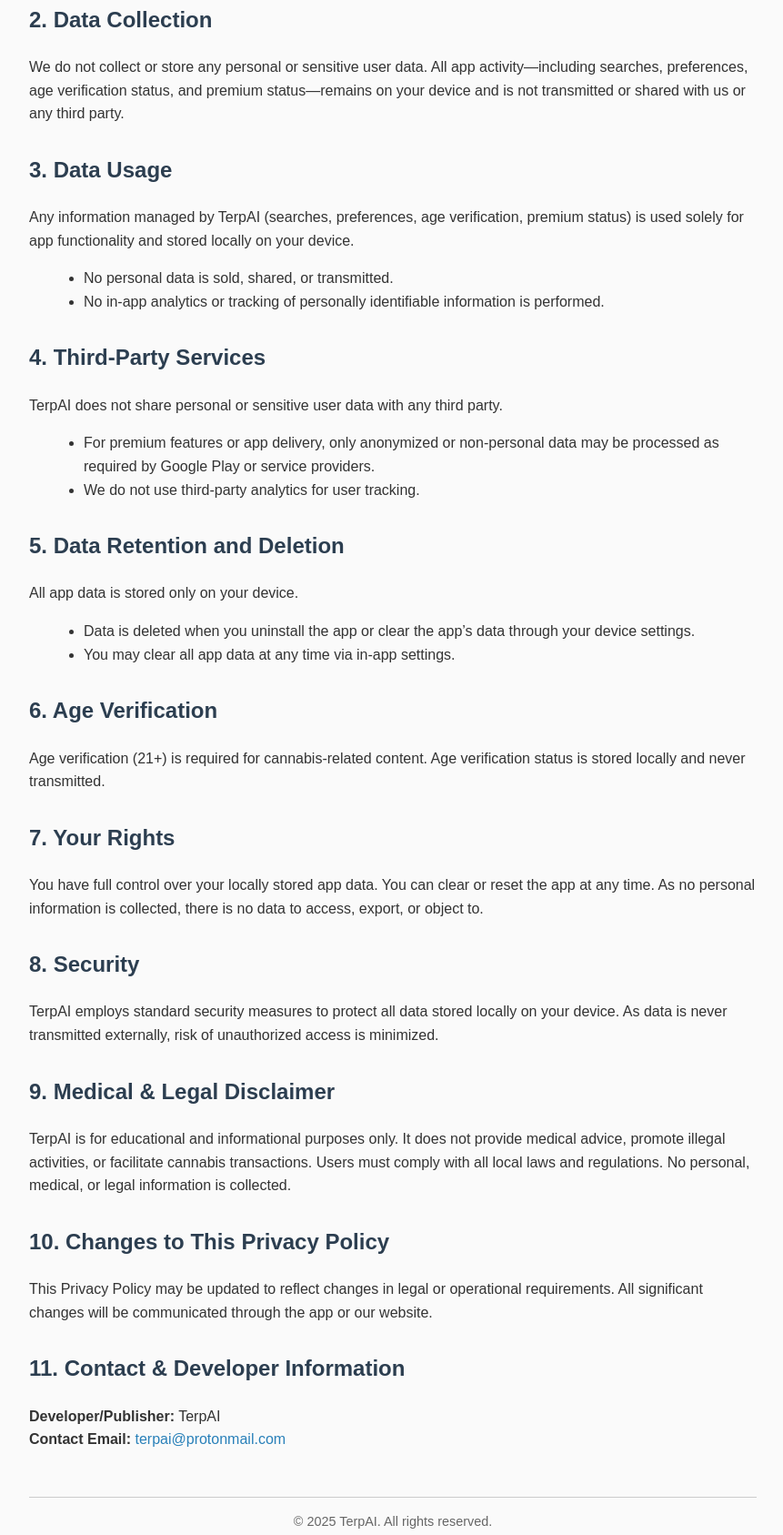
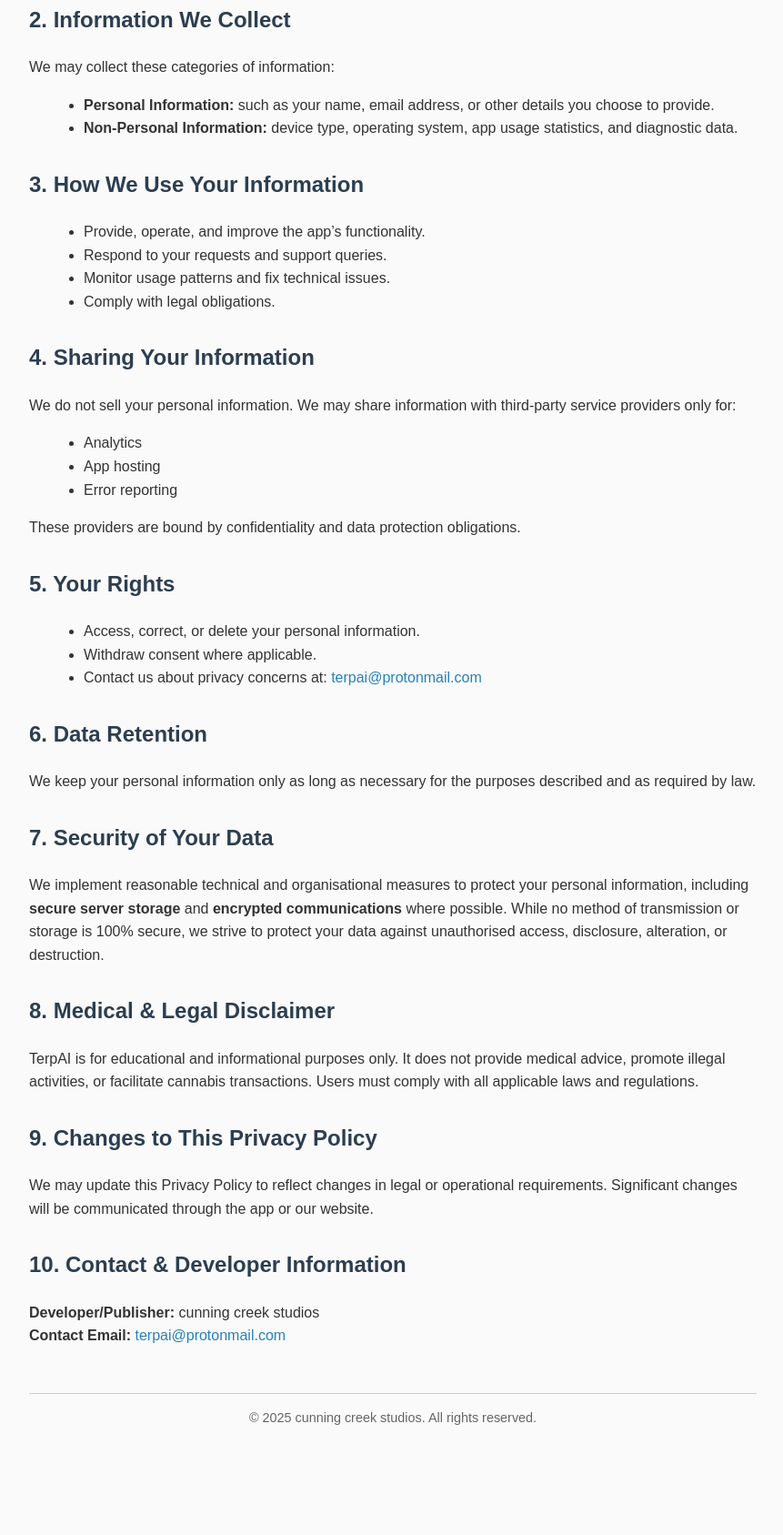
Before and after one commit to riggs99/riggs99.github.io, a plain HTML site: page index.html in a window 1280 px wide. Shown: the part 317-2004 px from the top of the page at 91% size, without its empty margins (208-1069 px from the left). After the commit the page ends 1927 px from the top, so only its background shows below. Drawn offline with Linux system fonts and the light colour scheme.

Commit message:
index.html

```diff
--- a/index.html
+++ b/index.html
@@ -49,59 +49,63 @@
   </style>
 </head>
 <body>
-  <h1>Privacy Policy</h1>
+  <h1>Privacy Policy – TerpAI</h1>
   <p><strong>Effective Date:</strong> August 3, 2025</p>
 
   <h2>1. Introduction</h2>
   <p>TerpAI (“we,” “us,” or “our”) is committed to protecting your privacy. This Privacy Policy explains how TerpAI handles user data within our mobile application.</p>
 
-  <h2>2. Data Collection</h2>
-  <p>We do not collect or store any personal or sensitive user data. All app activity—including searches, preferences, age verification status, and premium status—remains on your device and is not transmitted or shared with us or any third party.</p>
-
-  <h2>3. Data Usage</h2>
-  <p>Any information managed by TerpAI (searches, preferences, age verification, premium status) is used solely for app functionality and stored locally on your device.</p>
+  <h2>2. Information We Collect</h2>
+  <p>We may collect these categories of information:</p>
   <ul>
-    <li>No personal data is sold, shared, or transmitted.</li>
-    <li>No in-app analytics or tracking of personally identifiable information is performed.</li>
+    <li><strong>Personal Information:</strong> such as your name, email address, or other details you choose to provide.</li>
+    <li><strong>Non‑Personal Information:</strong> device type, operating system, app usage statistics, and diagnostic data.</li>
   </ul>
 
-  <h2>4. Third-Party Services</h2>
-  <p>TerpAI does not share personal or sensitive user data with any third party.</p>
+  <h2>3. How We Use Your Information</h2>
   <ul>
-    <li>For premium features or app delivery, only anonymized or non-personal data may be processed as required by Google Play or service providers.</li>
-    <li>We do not use third-party analytics for user tracking.</li>
+    <li>Provide, operate, and improve the app’s functionality.</li>
+    <li>Respond to your requests and support queries.</li>
+    <li>Monitor usage patterns and fix technical issues.</li>
+    <li>Comply with legal obligations.</li>
   </ul>
 
-  <h2>5. Data Retention and Deletion</h2>
-  <p>All app data is stored only on your device.</p>
+  <h2>4. Sharing Your Information</h2>
+  <p>We do not sell your personal information. We may share information with third‑party service providers only for:</p>
   <ul>
-    <li>Data is deleted when you uninstall the app or clear the app’s data through your device settings.</li>
-    <li>You may clear all app data at any time via in-app settings.</li>
+    <li>Analytics</li>
+    <li>App hosting</li>
+    <li>Error reporting</li>
+  </ul>
+  <p>These providers are bound by confidentiality and data protection obligations.</p>
+
+  <h2>5. Your Rights</h2>
+  <ul>
+    <li>Access, correct, or delete your personal information.</li>
+    <li>Withdraw consent where applicable.</li>
+    <li>Contact us about privacy concerns at: <a href="mailto:terpai@protonmail.com">terpai@protonmail.com</a></li>
   </ul>
 
-  <h2>6. Age Verification</h2>
-  <p>Age verification (21+) is required for cannabis-related content. Age verification status is stored locally and never transmitted.</p>
+  <h2>6. Data Retention</h2>
+  <p>We keep your personal information only as long as necessary for the purposes described and as required by law.</p>
 
-  <h2>7. Your Rights</h2>
-  <p>You have full control over your locally stored app data. You can clear or reset the app at any time. As no personal information is collected, there is no data to access, export, or object to.</p>
+  <h2>7. Security of Your Data</h2>
+  <p>We implement reasonable technical and organisational measures to protect your personal information, including <strong>secure server storage</strong> and <strong>encrypted communications</strong> where possible. While no method of transmission or storage is 100% secure, we strive to protect your data against unauthorised access, disclosure, alteration, or destruction.</p>
 
-  <h2>8. Security</h2>
-  <p>TerpAI employs standard security measures to protect all data stored locally on your device. As data is never transmitted externally, risk of unauthorized access is minimized.</p>
+  <h2>8. Medical & Legal Disclaimer</h2>
+  <p>TerpAI is for educational and informational purposes only. It does not provide medical advice, promote illegal activities, or facilitate cannabis transactions. Users must comply with all applicable laws and regulations.</p>
 
-  <h2>9. Medical & Legal Disclaimer</h2>
-  <p>TerpAI is for educational and informational purposes only. It does not provide medical advice, promote illegal activities, or facilitate cannabis transactions. Users must comply with all local laws and regulations. No personal, medical, or legal information is collected.</p>
+  <h2>9. Changes to This Privacy Policy</h2>
+  <p>We may update this Privacy Policy to reflect changes in legal or operational requirements. Significant changes will be communicated through the app or our website.</p>
 
-  <h2>10. Changes to This Privacy Policy</h2>
-  <p>This Privacy Policy may be updated to reflect changes in legal or operational requirements. All significant changes will be communicated through the app or our website.</p>
-
-  <h2>11. Contact & Developer Information</h2>
+  <h2>10. Contact & Developer Information</h2>
   <p>
-    <strong>Developer/Publisher:</strong> TerpAI<br />
+    <strong>Developer/Publisher:</strong> cunning creek studios<br />
     <strong>Contact Email:</strong> <a href="mailto:terpai@protonmail.com">terpai@protonmail.com</a>
   </p>
 
   <footer>
-    &copy; 2025 TerpAI. All rights reserved.
+    &copy; 2025 cunning creek studios. All rights reserved.
   </footer>
 </body>
 </html>
```
